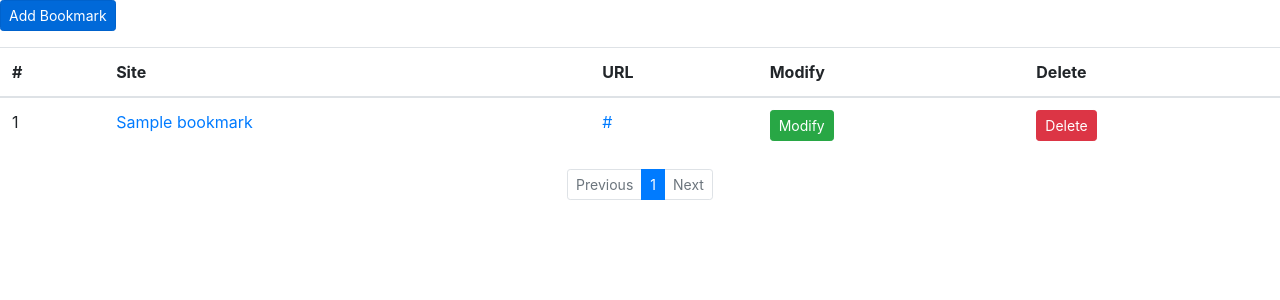
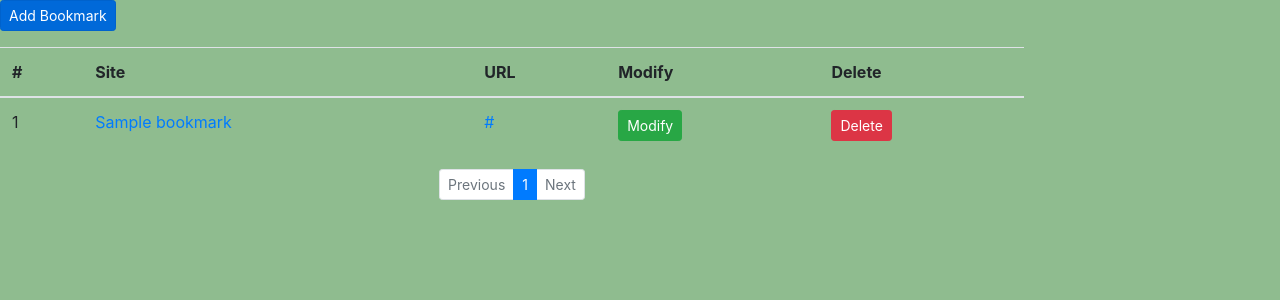
Before and after one commit to 2020emirim/NetworkProgramming_2020_2-practice-list-ssep4u, a Django app: page /bookmark/ in a window 1280 px wide. Shown: the top 300 px of the page. Run offline with Django 3.2, Linux system fonts and the light colour scheme; tables that the repository leaves empty hold one stand-in row (values such as "Sample post"); some libraries are stand-ins or nearby versions.

Commit message:
static CSS

```diff
--- a/Practice_List/settings.py
+++ b/Practice_List/settings.py
@@ -119,3 +119,4 @@ USE_TZ = True
 # https://docs.djangoproject.com/en/2.2/howto/static-files/
 
 STATIC_URL = '/static/'
+STATICFILES_DIRS = [os.path.join(BASE_DIR, 'static')]
--- /dev/null
+++ b/static/mystyle.css
@@ -0,0 +1,4 @@
+body {
+    width: 80%;
+    background-color: darkseagreen;
+}
--- a/templates/base.html
+++ b/templates/base.html
@@ -11,6 +11,9 @@
     <script src="https://code.jquery.com/jquery-3.5.1.slim.min.js" integrity="sha384-DfXdz2htPH0lsSSs5nCTpuj/zy4C+OGpamoFVy38MVBnE+IbbVYUew+OrCXaRkfj" crossorigin="anonymous"></script>
     <script src="https://cdn.jsdelivr.net/npm/popper.js@1.16.0/dist/umd/popper.min.js" integrity="sha384-Q6E9RHvbIyZFJoft+2mJbHaEWldlvI9IOYy5n3zV9zzTtmI3UksdQRVvoxMfooAo" crossorigin="anonymous"></script>
     <script src="https://stackpath.bootstrapcdn.com/bootstrap/4.5.0/js/bootstrap.min.js" integrity="sha384-OgVRvuATP1z7JjHLkuOU7Xw704+h835Lr+6QL9UvYjZE3Ipu6Tp75j7Bh/kR0JKI" crossorigin="anonymous"></script>
+
+    {% load static %}
+    <link rel="stylesheet" href="{% static 'mystyle.css' %}">
 </head>
 <body>
     {% block content %}
```
Also changed, not shown: README.md.
